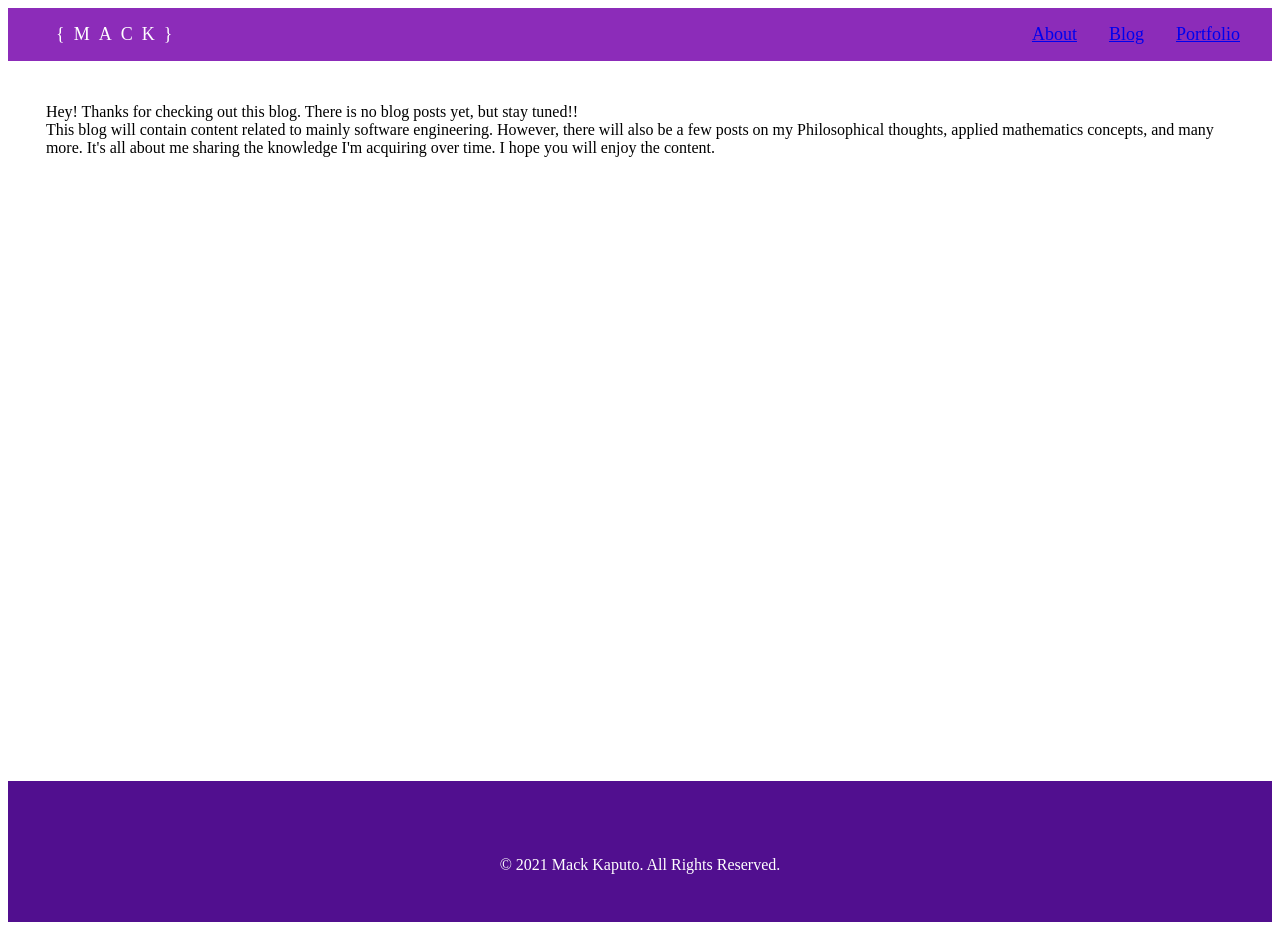
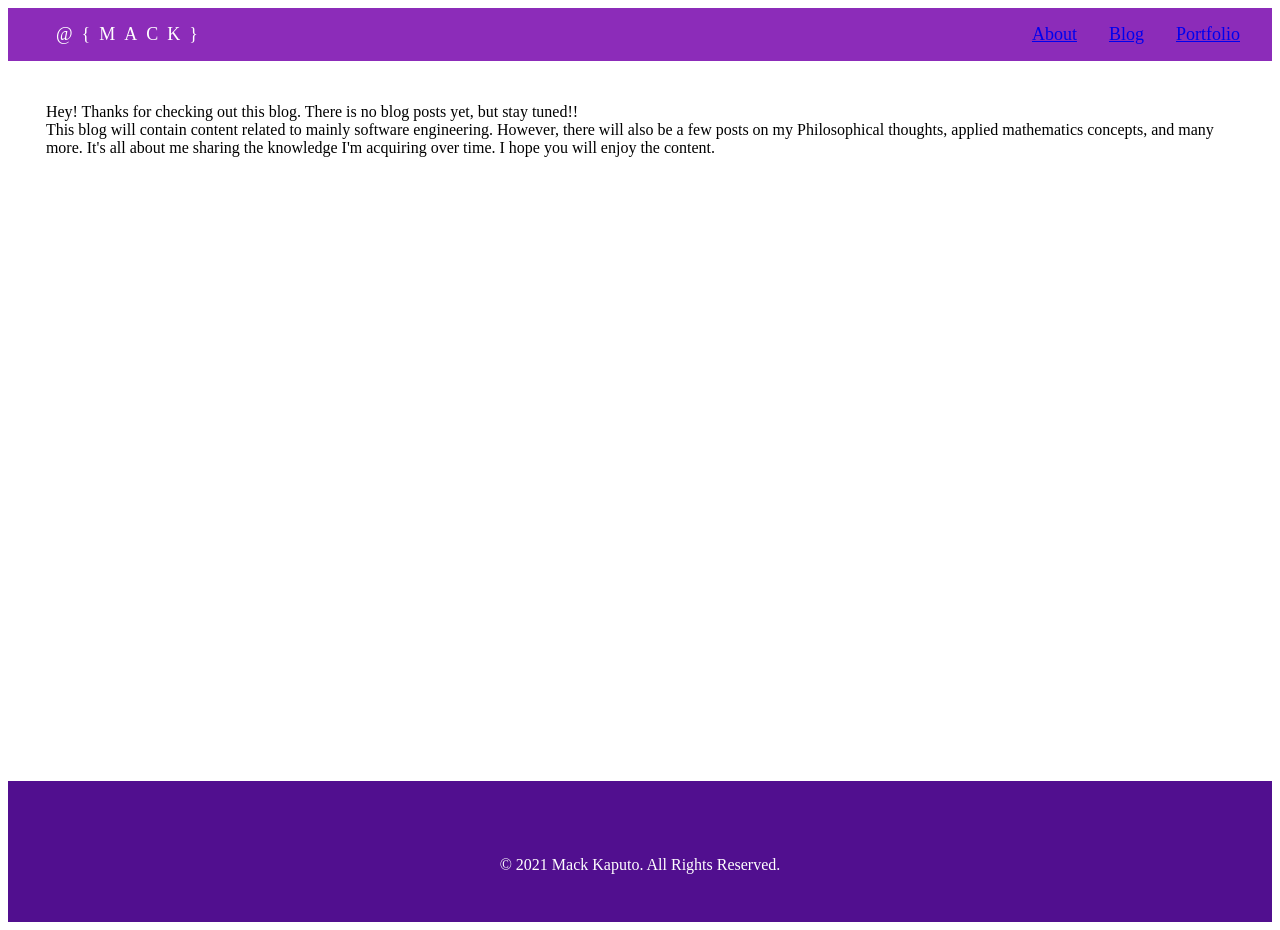
Before and after one commit to MackKaputo/identity2, a Next.js app in the folder portfolio-mack/: page /blog in a window 1280 px wide. Built offline with nearby package versions, Linux system fonts and the light colour scheme.

Commit message:
completing portfolio

```diff
--- a/portfolio-mack/components/Nav/Nav.module.css
+++ b/portfolio-mack/components/Nav/Nav.module.css
@@ -3,6 +3,7 @@
     background-color: rgb(140, 44, 185);
     width: 100%;
     color: white;
+
 }
 .menu_burger {
     display: none;
@@ -25,7 +26,7 @@
 }
 
 .home_name span::before {
-    content: "{";
+    content: "@{";
 }
 .home_name span::after {
     content: "}";
@@ -93,6 +94,7 @@
         text-align: justify;
         position: absolute;
         width: 100%;
+        height: 100vh;
 
         animation-name: move;
         animation-duration: 0.2s;
```
